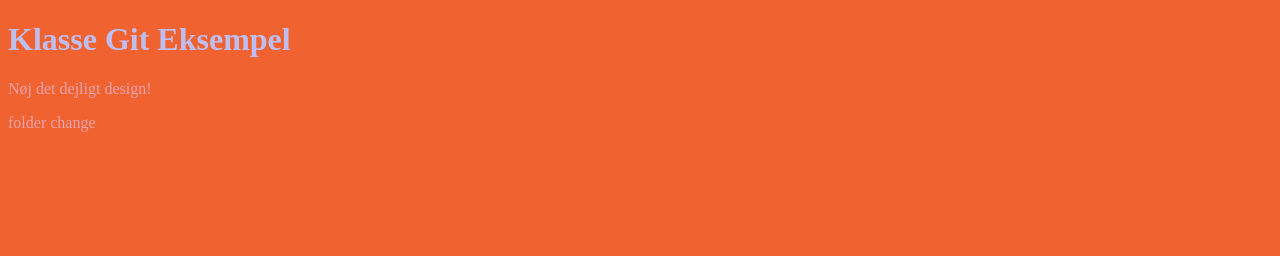
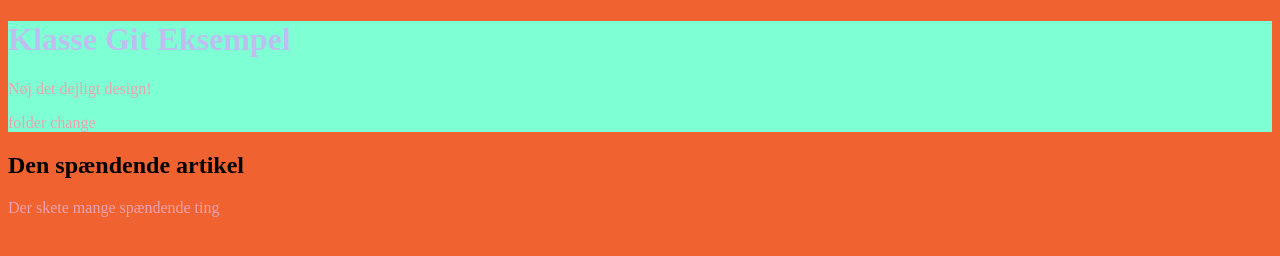
Before and after one commit to skoghj/Git_test2, a plain HTML site: page index.html in a window 1280 px wide. Drawn offline with Linux system fonts and the light colour scheme.

Commit message:
header design added

```diff
--- a/index.html
+++ b/index.html
@@ -9,9 +9,15 @@
 </head>
 
 <body>
-    <h1>Klasse Git Eksempel</h1>
-    <p>Nøj det dejligt design!</p>
-    <p>folder change</p>
+    <header>
+        <h1>Klasse Git Eksempel</h1>
+        <p>Nøj det dejligt design!</p>
+        <p>folder change</p>
+    </header>
+    <article>
+        <h2>Den spændende artikel</h2>
+        <p>Der skete mange spændende ting</p>
+    </article>
     <script src="script.js"></script>
 </body>
 
--- a/styles.css
+++ b/styles.css
@@ -10,3 +10,6 @@ body {
 p {
   color: rgb(235, 163, 175);
 }
+header {
+  background-color: aquamarine;
+}
```
